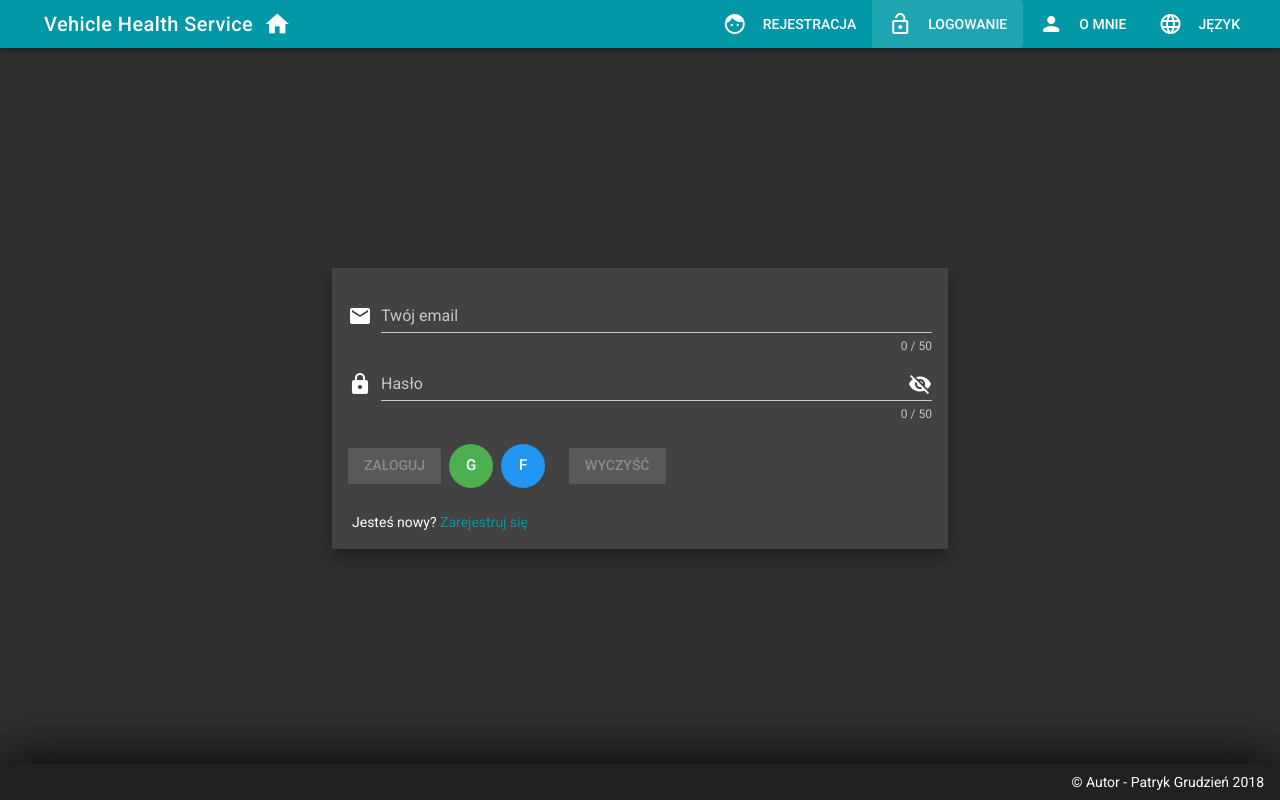
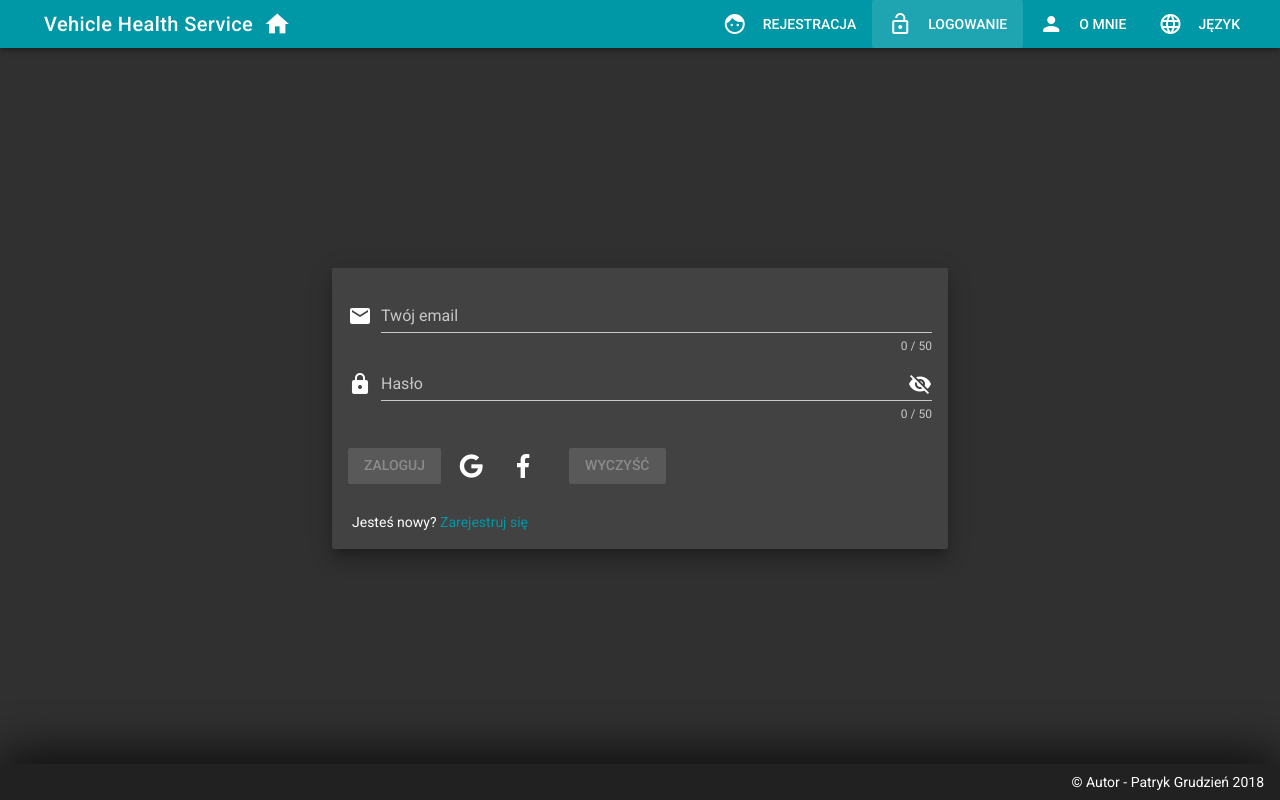
Before and after one commit to patrykgrudzien/vehicle-health-service, a Vue app in the folder frontend/: page /login in a window 1280 px wide. Built offline with nearby package versions, Linux system fonts and the light colour scheme; a web font is replaced by a local one.

Commit message:
Added font awesome 5 and use google & facebook on login form.

```diff
--- a/frontend/index.html
+++ b/frontend/index.html
@@ -3,6 +3,7 @@
   <head>
     <link href='https://fonts.googleapis.com/css?family=Roboto:300,400,500,700|Material+Icons' rel="stylesheet">
     <link href='https://fonts.googleapis.com/css?family=Arsenal&subset=latin,latin-ext' rel='stylesheet' type='text/css'>
+    <link href="https://use.fontawesome.com/releases/v5.2.0/css/all.css" rel="stylesheet">
     <meta charset="utf-8">
     <meta name="viewport" content="width=device-width,initial-scale=1.0">
     <title>Vehicle Health Service</title>
--- a/frontend/src/components/login/LoginForm.vue
+++ b/frontend/src/components/login/LoginForm.vue
@@ -132,21 +132,19 @@
             </v-btn>
             <!-- Google -->
             <v-btn icon
-                   color="green"
                    large
                    ripple
                    @click="googleButtonClicked">
-              G
+              <v-icon>fab fa-google</v-icon>
             </v-btn>
             <!-- Google -->
 
             <!-- Facebook -->
             <v-btn icon
-                   color="blue"
                    large
                    ripple
                    @click="facebookButtonClicked">
-              F
+              <v-icon>fab fa-facebook-f</v-icon>
             </v-btn>
             <!-- Facebook -->
             <v-btn color="error" @click="clearFormFields" :disabled="clearButtonDisabled" left>
```
